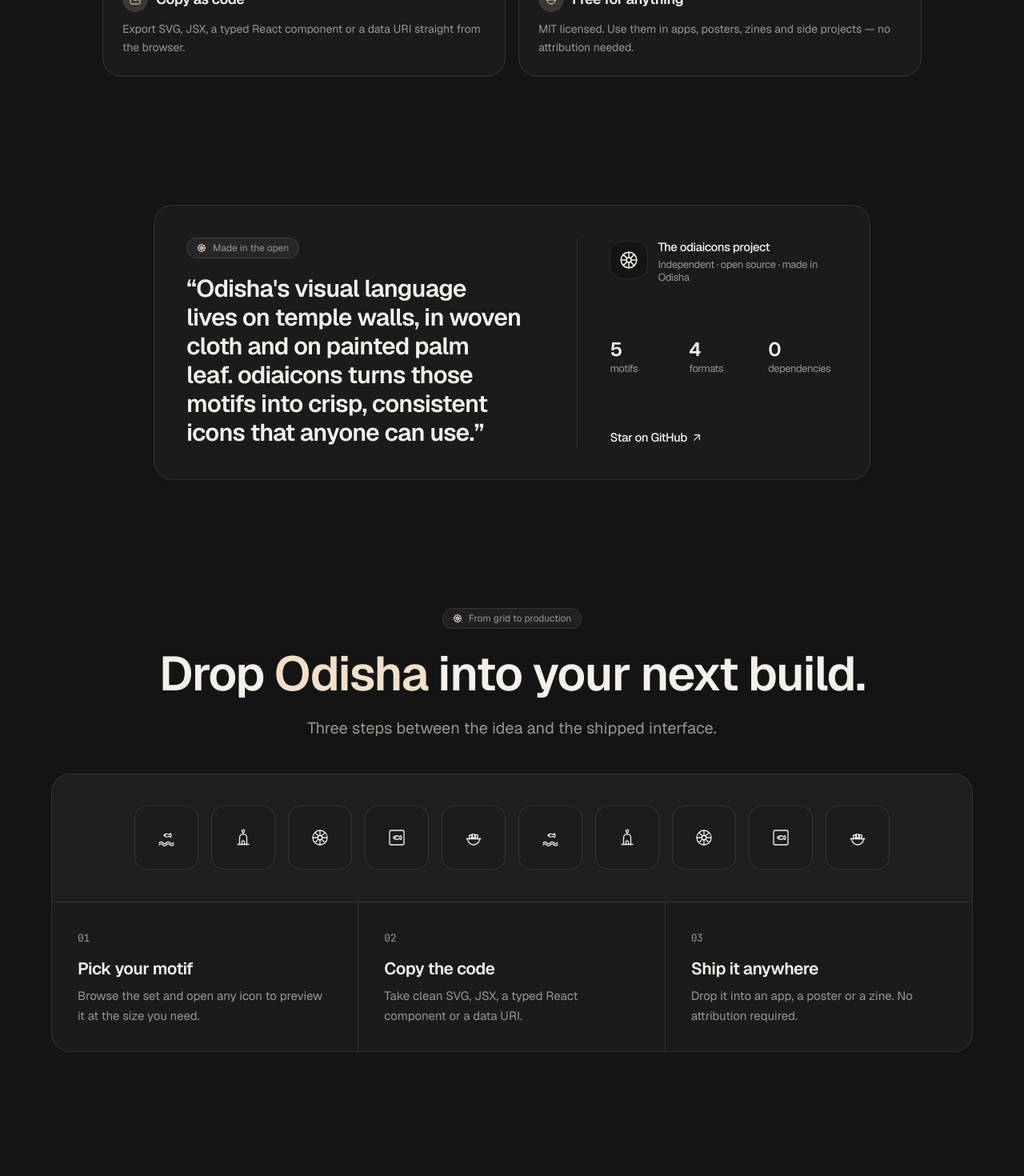
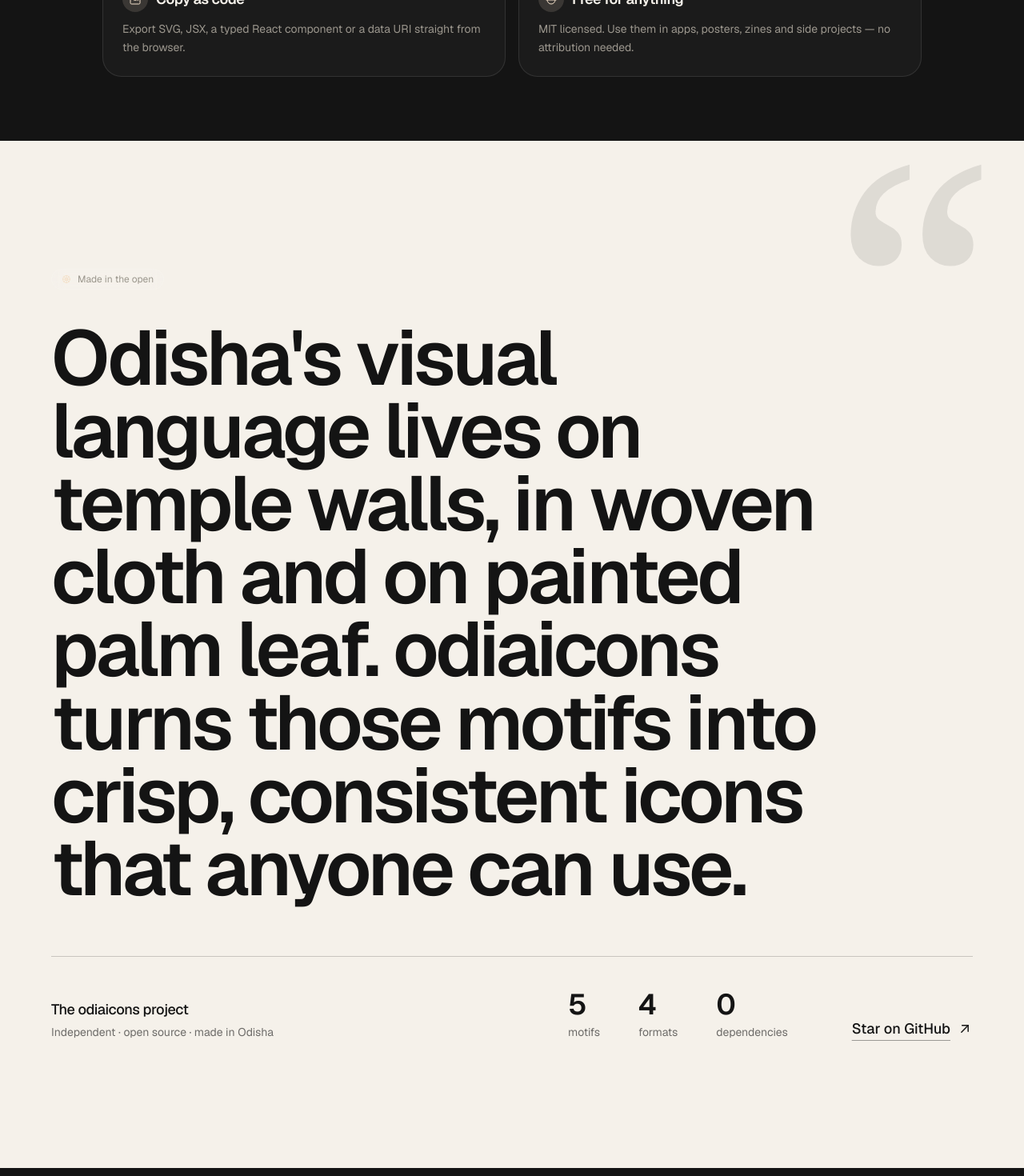
Before and after one commit to rudranboitei/odia-icons, a Next.js app: page / in a window 1280 px wide. Shown: the part 2080-3550 px from the top of the page at 80% size. Built offline with nearby package versions, Linux system fonts and the light colour scheme.

Commit message:
refactor: simplify quote section layout

```diff
--- a/src/components/quote.tsx
+++ b/src/components/quote.tsx
@@ -1,7 +1,6 @@
 import { IconArrowUpRight } from "@tabler/icons-react";
 
 import { SITE } from "@/data/site";
-import { Icon, iconsByName } from "@/lib/icons";
 import { Eyebrow } from "./eyebrow";
 import { Reveal } from "./reveal";
 
@@ -9,42 +8,38 @@ export function Quote() {
   const { quote, links } = SITE;
 
   return (
-    <section className="px-5 py-14 sm:px-6 sm:py-16 lg:py-20">
-      <Reveal className="mx-auto max-w-4xl">
-        <div className="overflow-hidden rounded-3xl border border-white/10 bg-white/[0.03]">
-          <div className="grid gap-6 p-6 sm:grid-cols-[1.5fr_1fr] sm:gap-0 sm:p-8 lg:p-10">
-            <div className="sm:pr-8 lg:pr-10">
+    <section className="relative overflow-hidden bg-foreground px-5 py-24 text-background sm:px-6 sm:py-32 lg:py-40">
+      <span
+        aria-hidden
+        className="pointer-events-none absolute -top-12 right-4 select-none font-serif text-[20rem] leading-none text-background/10 sm:right-10 lg:text-[28rem]"
+      >
+        “
+      </span>
+
+      <Reveal className="relative mx-auto max-w-6xl">
         <Eyebrow>{quote.eyebrow}</Eyebrow>
-              <blockquote className="mt-5 text-xl leading-[1.2] font-semibold tracking-tight text-balance text-foreground sm:text-2xl lg:text-3xl">
-                “{quote.text}”
+
+        <blockquote className="mt-10 max-w-5xl text-5xl leading-[0.95] font-semibold tracking-[-0.04em] text-balance sm:text-7xl lg:text-8xl">
+          {quote.text}
         </blockquote>
+
+        <div className="mt-16 grid gap-10 border-t border-background/20 pt-10 lg:grid-cols-[1fr_auto_auto] lg:items-end lg:gap-20">
+          <div>
+            <p className="text-lg font-medium tracking-[-0.02em]">
+              {quote.author}
+            </p>
+            <p className="mt-1 text-sm text-background/60">{quote.meta}</p>
           </div>
 
-            <div className="flex flex-col justify-between gap-6 border-t border-white/10 pt-6 sm:gap-8 sm:border-t-0 sm:border-l sm:pt-0 sm:pl-8 lg:pl-10">
-              <div className="flex items-center gap-3">
-                <span className="flex size-12 shrink-0 items-center justify-center rounded-2xl border border-white/10 bg-background">
-                  <Icon def={iconsByName["konark-wheel"]} size={26} stroke={1.4} />
-                </span>
-                <div>
-                  <p className="text-[15px] leading-relaxed font-medium tracking-[-0.03em] text-foreground">
-                    {quote.author}
-                  </p>
-                  <p className="mt-0.5 text-[13px] leading-[1.2] tracking-[-0.03em] text-muted-foreground">
-                    {quote.meta}
-                  </p>
-                </div>
-              </div>
-
-              <dl className="grid grid-cols-3 gap-3">
+          <dl className="flex gap-12">
             {quote.stats.map((stat) => (
               <div key={stat.label}>
-                    <dt className="sr-only">{stat.label}</dt>
-                    <dd className="text-2xl font-semibold tracking-tight text-foreground">
+                <dd className="text-4xl font-semibold tracking-[-0.04em]">
                   {stat.value}
                 </dd>
-                    <dd className="text-[13px] leading-[1.2] tracking-[-0.03em] text-muted-foreground">
+                <dt className="mt-1 text-sm text-background/60">
                   {stat.label}
-                    </dd>
+                </dt>
               </div>
             ))}
           </dl>
@@ -53,13 +48,15 @@ export function Quote() {
             href={links.github}
             target="_blank"
             rel="noopener noreferrer"
-                className="inline-flex items-center gap-1 text-[15px] font-medium tracking-[-0.03em] text-foreground underline-offset-4 transition-colors hover:text-primary hover:underline"
+            className="group inline-flex items-center gap-2 text-lg font-medium underline underline-offset-8 decoration-background/40 transition-colors hover:decoration-background"
           >
             {quote.linkLabel}
-                <IconArrowUpRight aria-hidden className="size-4" stroke={1.75} />
+            <IconArrowUpRight
+              aria-hidden
+              className="size-5 transition-transform group-hover:translate-x-0.5 group-hover:-translate-y-0.5"
+              stroke={1.75}
+            />
           </a>
-            </div>
-          </div>
         </div>
       </Reveal>
     </section>
```
Lines whose indentation alone changed are shown as unchanged.
